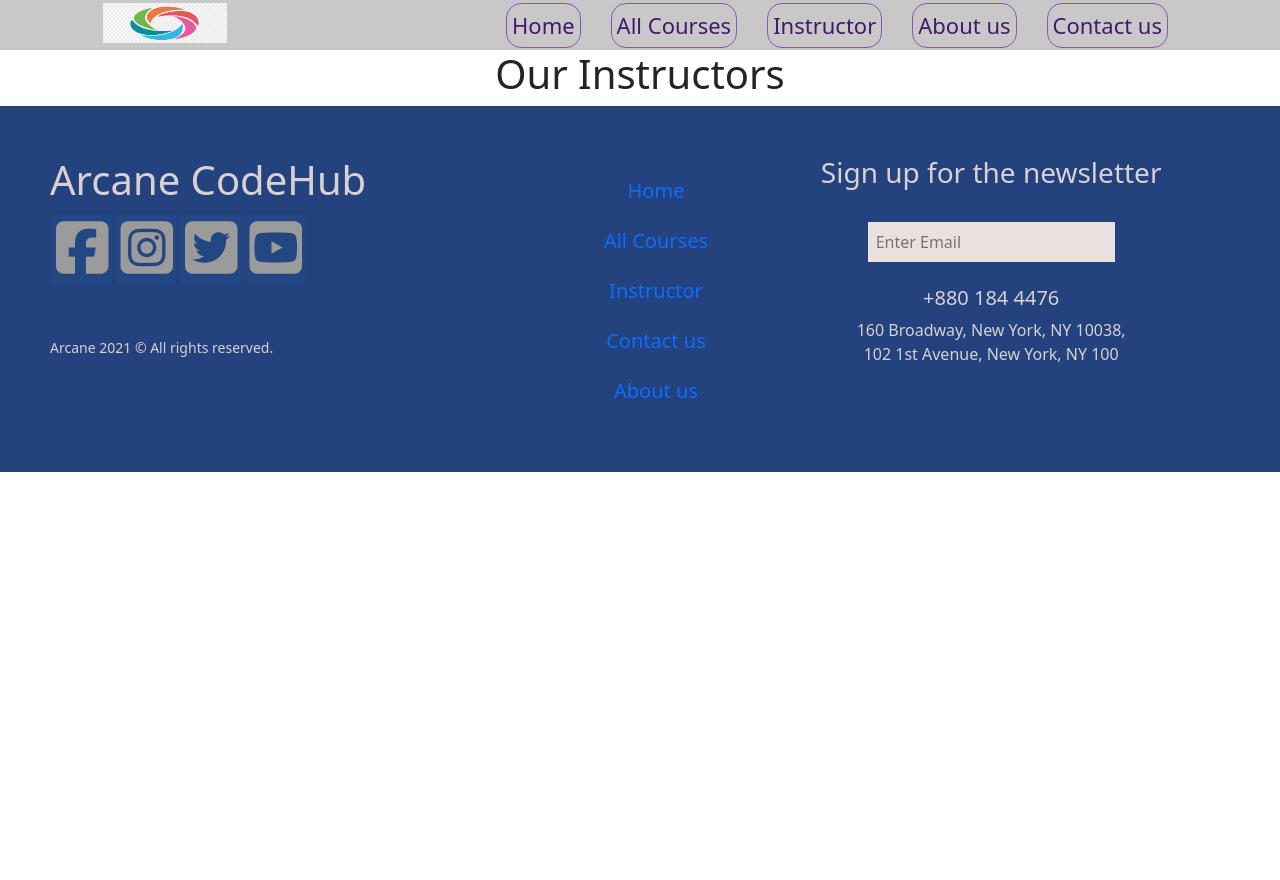
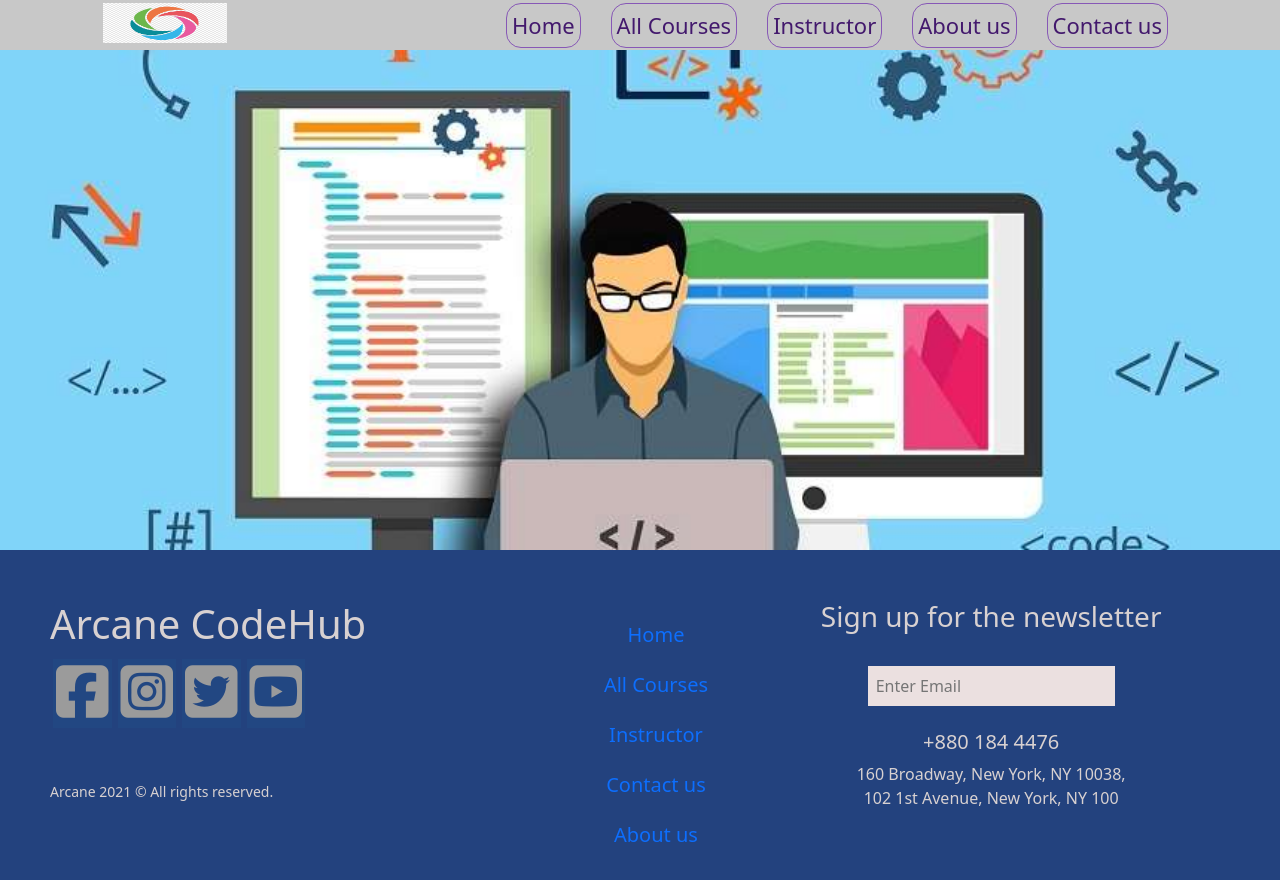
Before and after one commit to arcane75/arcane-educational-site, a React (Create React App) app: page /instructor in a window 1280 px wide. Shown: the top 880 px of the page. Before the commit the page ends 800 px from the top, so only its background shows below. Built offline with nearby package versions, Linux system fonts and the light colour scheme.

Commit message:
instructor update

```diff
--- a/src/Components/Instructor/Instructor.js
+++ b/src/Components/Instructor/Instructor.js
@@ -1,15 +1,18 @@
 
 import Footer from '../Footer/Footer';
 import MenuBar from '../MenuBar/MenuBar';
+import "./Instructor.css";
 
 const Instructor = () => {
 
     return (
         <div>
             <MenuBar></MenuBar>
+
             <div className="instructor-container">
-                <h1>Our Instructors</h1>
+
             </div>
+
             <Footer></Footer>
         </div>
     );
```
